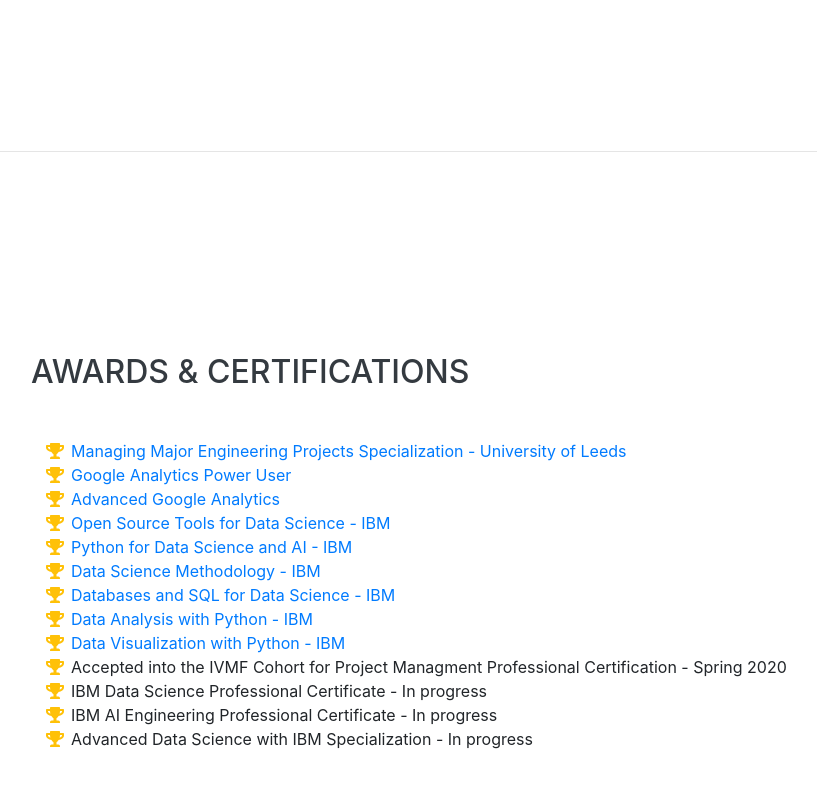
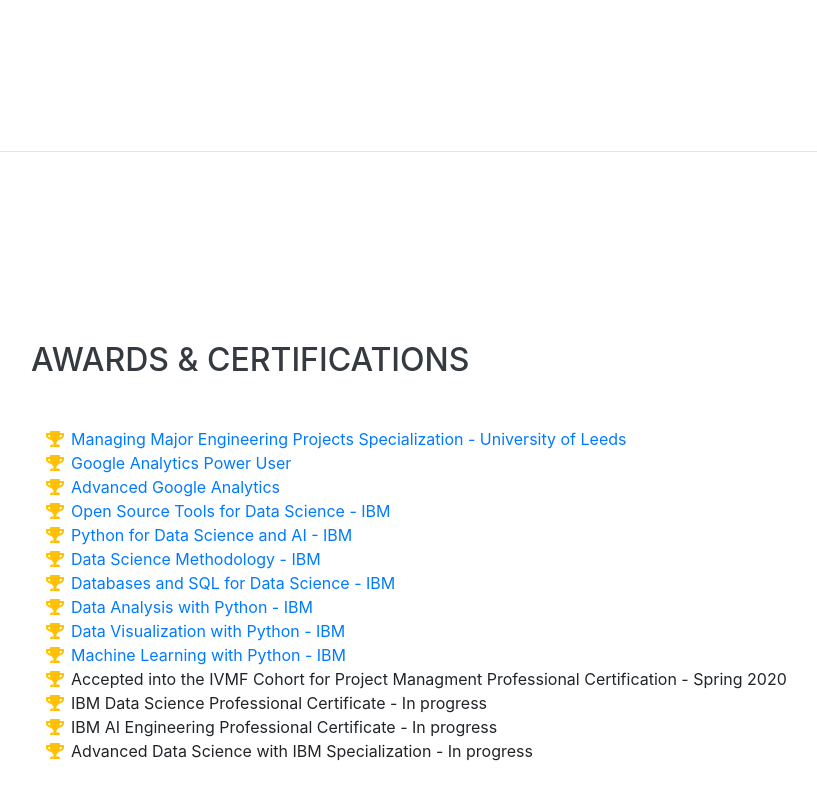
Before and after one commit to jeff-mos-def/Resume-Site, a website with bundled scripts: page index.html in a window 1280 px wide. Shown: the part 5455-6255 px from the top of the page, without its empty margins (289-1106 px from the left). Built offline with nearby package versions, Linux system fonts and the light colour scheme; a web font is replaced by a local one.

Commit message:
Updated Machine Learning course completion
https://www.youracclaim.com/badges/35e934b6-2d91-4ec3-a630-1c3fcdf32421

```diff
--- a/index.html
+++ b/index.html
@@ -304,6 +304,9 @@
             <a href="https://www.youracclaim.com/badges/0bb2caf4-960e-4807-833a-237f0">Data Visualization with Python - IBM</a></li>
           <li>
             <i class="fa-li fa fa-trophy text-warning"></i>
+            <a href="https://www.youracclaim.com/badges/35e934b6-2d91-4ec3-a630-1c3fcdf32421">Machine Learning with Python - IBM</a></li>
+          <li>
+            <i class="fa-li fa fa-trophy text-warning"></i>
             Accepted into the IVMF Cohort for Project Managment Professional Certification - Spring 2020</li>
           <li>
             <i class="fa-li fa fa-trophy text-warning"></i>
```
